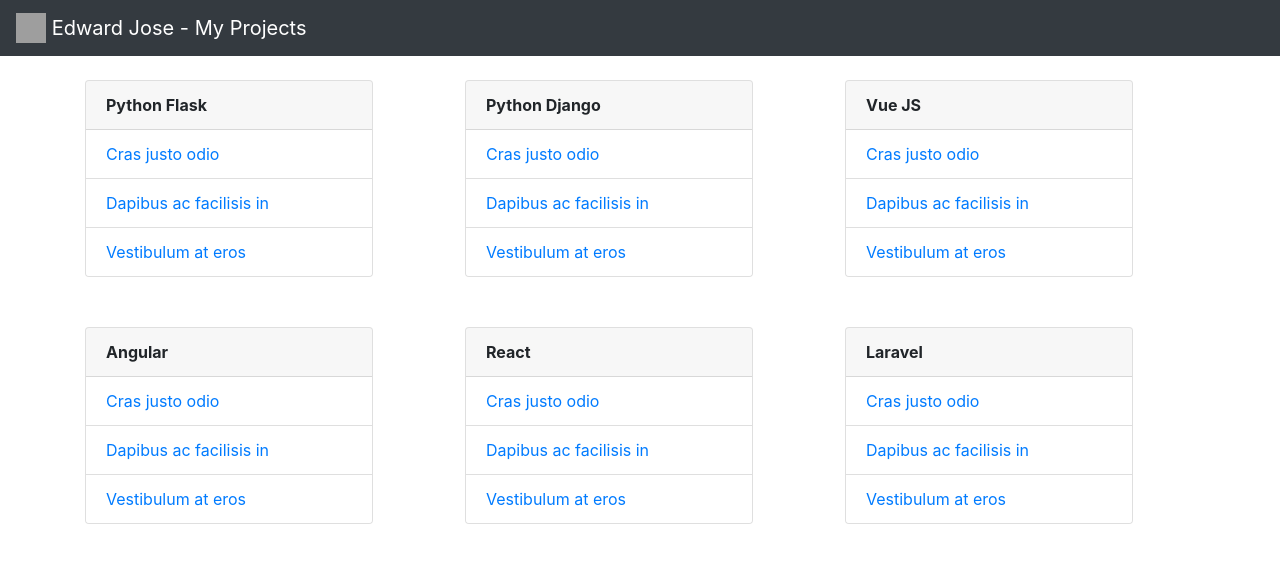
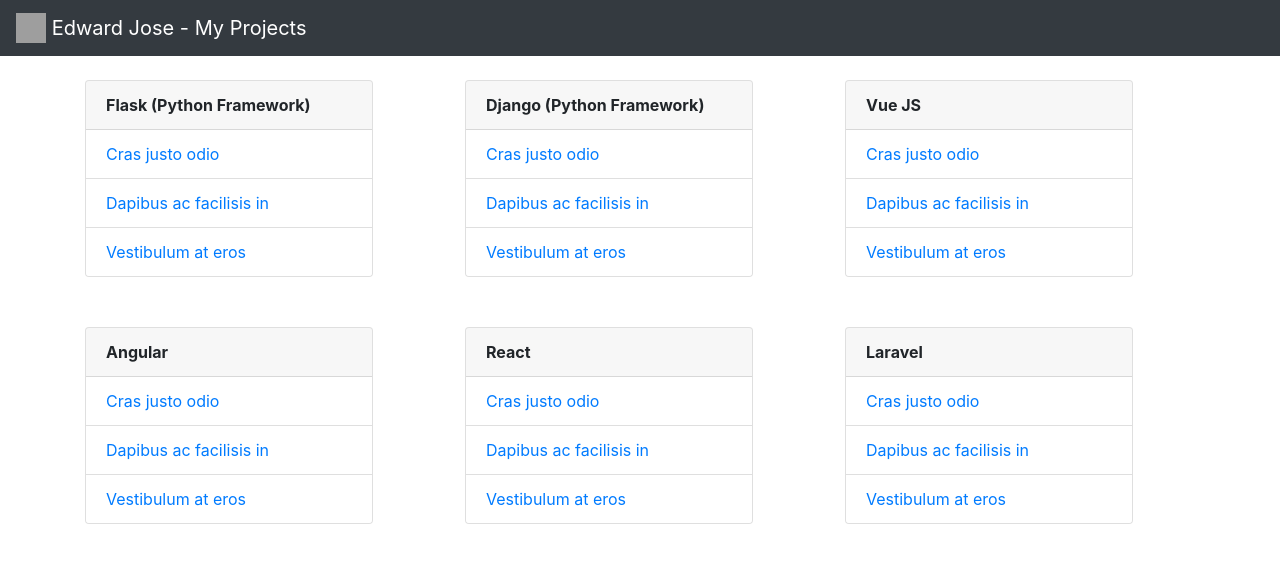
Before and after one commit to edward01/projects, a plain HTML site: page index.html in a window 1280 px wide. Drawn offline with nearby package versions, Linux system fonts and the light colour scheme; grey boxes are pictures that could not be loaded.

Commit message:
updated main category labels

```diff
--- a/index.html
+++ b/index.html
@@ -1,15 +1,13 @@
 <!doctype html>
 <html lang="en">
-
 <head>
+    <!-- Main url: https://edward01.github.io/projects/ -->
     <!-- Required meta tags -->
     <meta charset="utf-8">
     <meta name="viewport" content="width=device-width, initial-scale=1, shrink-to-fit=no">
 
     <!-- Bootstrap CSS -->
-    <link rel="stylesheet" href="https://maxcdn.bootstrapcdn.com/bootstrap/4.0.0/css/bootstrap.min.css" integrity="sha384-Gn5384xqQ1aoWXA+058RXPxPg6fy4IWvTNh0E263XmFcJlSAwiGgFAW/dAiS6JXm"
-        crossorigin="anonymous">
-
+    <link rel="stylesheet" href="https://maxcdn.bootstrapcdn.com/bootstrap/4.0.0/css/bootstrap.min.css" integrity="sha384-Gn5384xqQ1aoWXA+058RXPxPg6fy4IWvTNh0E263XmFcJlSAwiGgFAW/dAiS6JXm" crossorigin="anonymous">
     <title>Edward Jose's Projects</title>
     <style>
         .col-sm {
@@ -31,7 +29,7 @@
             <div class="col-sm">
                 <div class="card" style="width: 18rem;">
                     <div class="card-header">
-                        <strong>Python Flask</strong>
+                        <strong>Flask (Python Framework)</strong>
                     </div>
                     <ul class="list-group list-group-flush">
                         <li class="list-group-item"><a href="#">Cras justo odio</a></li>
@@ -43,7 +41,7 @@
             <div class="col-sm">
                 <div class="card" style="width: 18rem;">
                     <div class="card-header">
-                        <strong>Python Django</strong>
+                        <strong>Django (Python Framework)</strong>
                     </div>
                     <ul class="list-group list-group-flush">
                         <li class="list-group-item"><a href="#">Cras justo odio</a></li>
@@ -105,12 +103,8 @@
 
     <!-- Optional JavaScript -->
     <!-- jQuery first, then Popper.js, then Bootstrap JS -->
-    <script src="https://code.jquery.com/jquery-3.2.1.slim.min.js" integrity="sha384-KJ3o2DKtIkvYIK3UENzmM7KCkRr/rE9/Qpg6aAZGJwFDMVNA/GpGFF93hXpG5KkN"
-        crossorigin="anonymous"></script>
-    <script src="https://cdnjs.cloudflare.com/ajax/libs/popper.js/1.12.9/umd/popper.min.js" integrity="sha384-ApNbgh9B+Y1QKtv3Rn7W3mgPxhU9K/ScQsAP7hUibX39j7fakFPskvXusvfa0b4Q"
-        crossorigin="anonymous"></script>
-    <script src="https://maxcdn.bootstrapcdn.com/bootstrap/4.0.0/js/bootstrap.min.js" integrity="sha384-JZR6Spejh4U02d8jOt6vLEHfe/JQGiRRSQQxSfFWpi1MquVdAyjUar5+76PVCmYl"
-        crossorigin="anonymous"></script>
+    <script src="https://code.jquery.com/jquery-3.2.1.slim.min.js" integrity="sha384-KJ3o2DKtIkvYIK3UENzmM7KCkRr/rE9/Qpg6aAZGJwFDMVNA/GpGFF93hXpG5KkN" crossorigin="anonymous"></script>
+    <script src="https://cdnjs.cloudflare.com/ajax/libs/popper.js/1.12.9/umd/popper.min.js" integrity="sha384-ApNbgh9B+Y1QKtv3Rn7W3mgPxhU9K/ScQsAP7hUibX39j7fakFPskvXusvfa0b4Q" crossorigin="anonymous"></script>
+    <script src="https://maxcdn.bootstrapcdn.com/bootstrap/4.0.0/js/bootstrap.min.js" integrity="sha384-JZR6Spejh4U02d8jOt6vLEHfe/JQGiRRSQQxSfFWpi1MquVdAyjUar5+76PVCmYl" crossorigin="anonymous"></script>
 </body>
-
 </html>
```
